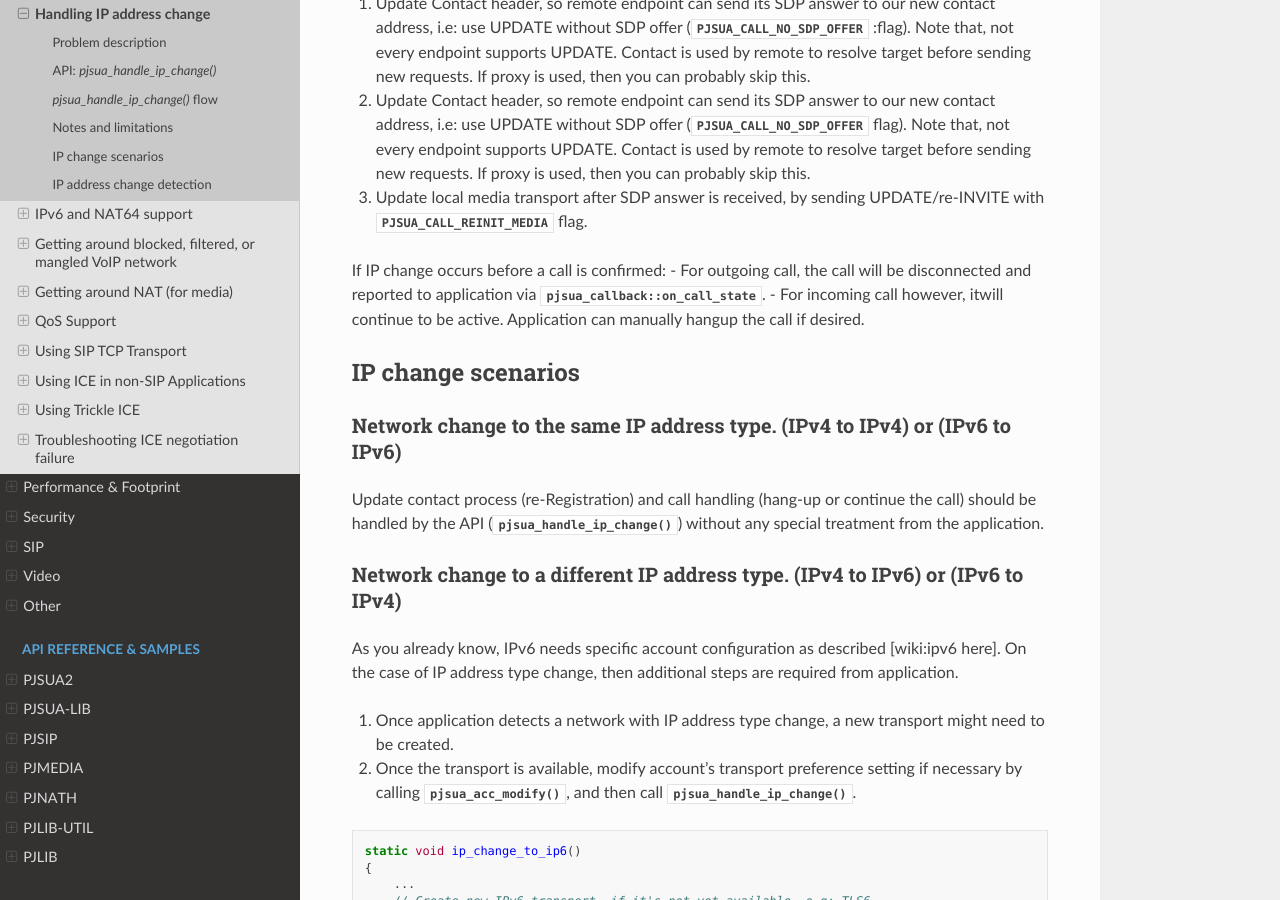
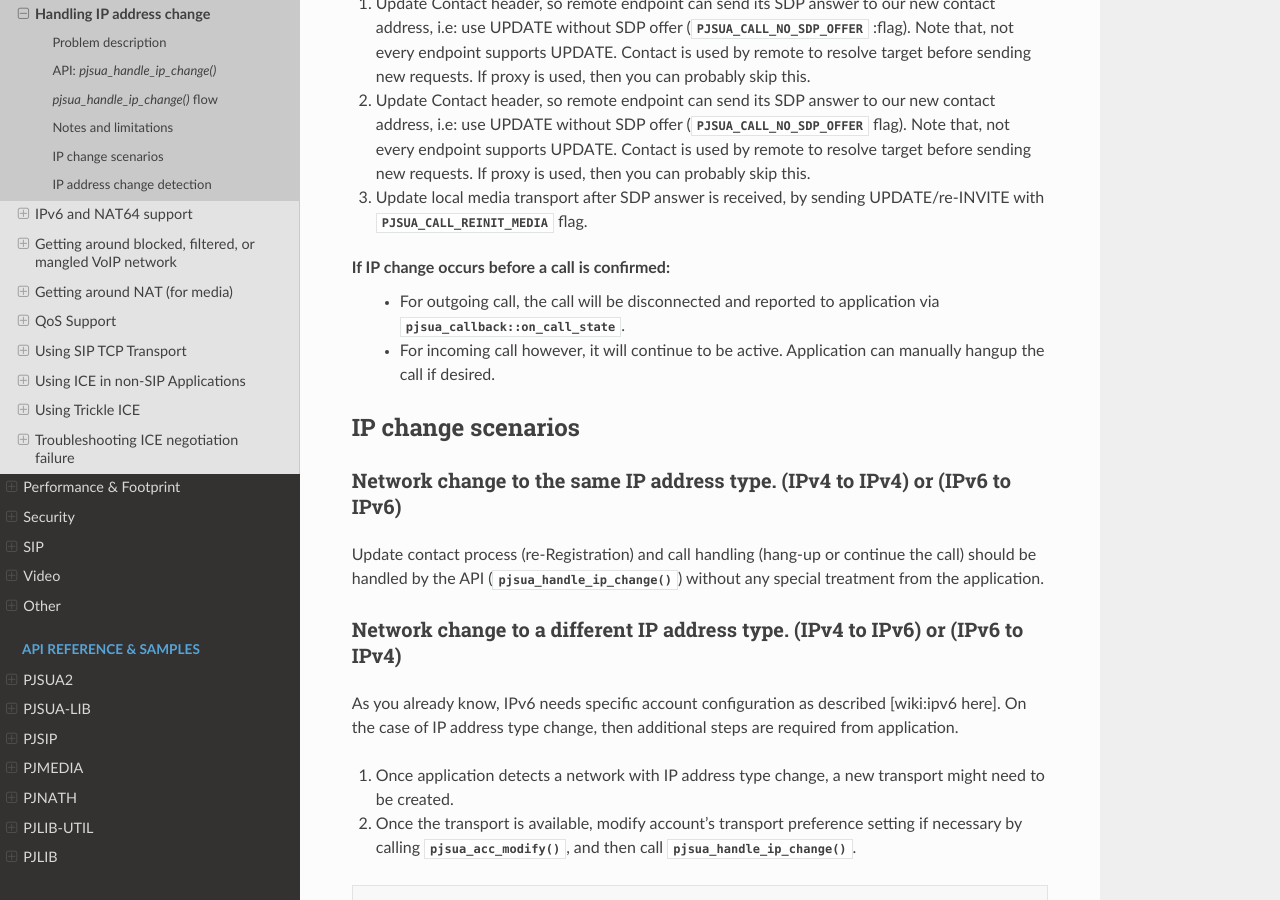
Before and after one commit to pjsip/pjproject_docs, a Sphinx documentation site: the page built from docs/source/specific-guides/network_nat/ip_change.rst, in a window 1280 px wide and 900 px high, scrolled down 2081 px. Built offline with Sphinx 7.4.7 and the Read the Docs theme 3.1.0, drawn with Linux system fonts in a browser that asks for light colours; the version number could not be read and is left out.

Commit message:
Update ip_change.rst

```diff
--- a/docs/source/specific-guides/network_nat/ip_change.rst
+++ b/docs/source/specific-guides/network_nat/ip_change.rst
@@ -73,8 +73,8 @@
 #. Update local media transport after SDP answer is received, by sending UPDATE/re-INVITE with :cpp:any:`PJSUA_CALL_REINIT_MEDIA` flag.
 
 If IP change occurs before a call is confirmed:
-- For outgoing call, the call will be disconnected and reported to application via :cpp:any:`pjsua_callback::on_call_state`.
-- For incoming call however, itwill continue to be active. Application can manually hangup the call if desired.
+ - For outgoing call, the call will be disconnected and reported to application via :cpp:any:`pjsua_callback::on_call_state`.
+ - For incoming call however, it will continue to be active. Application can manually hangup the call if desired.
 
 IP change scenarios
 ----------------------
```
